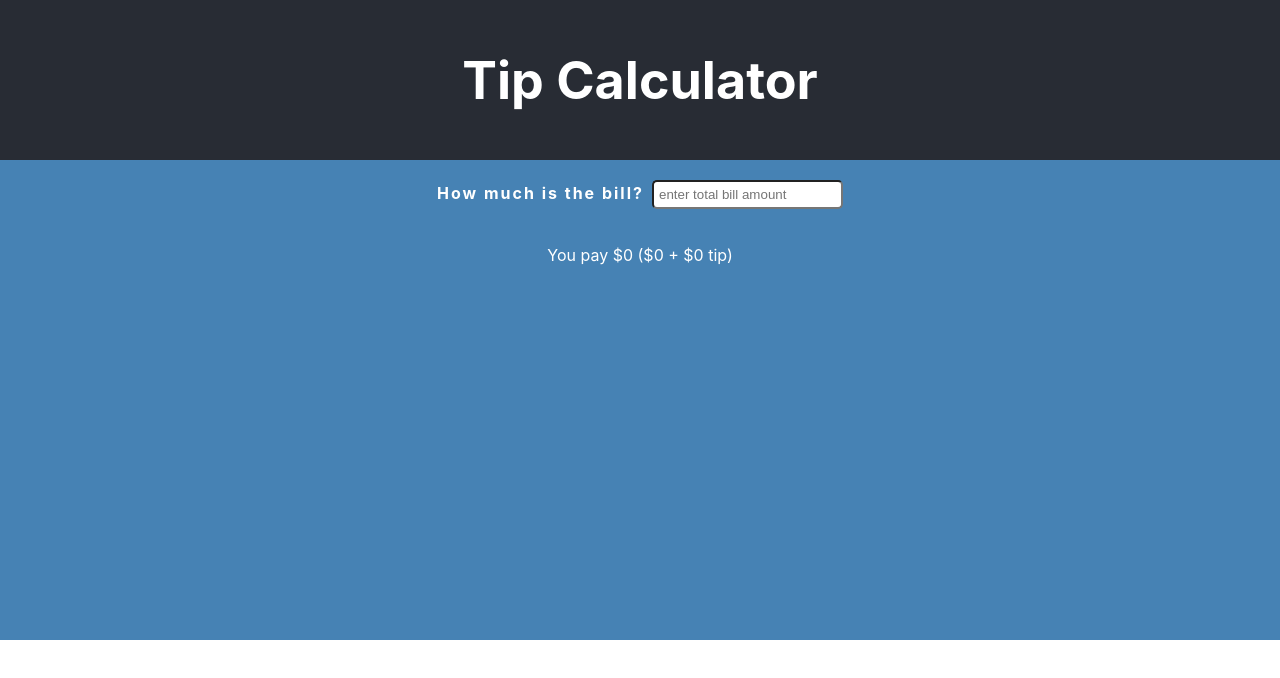
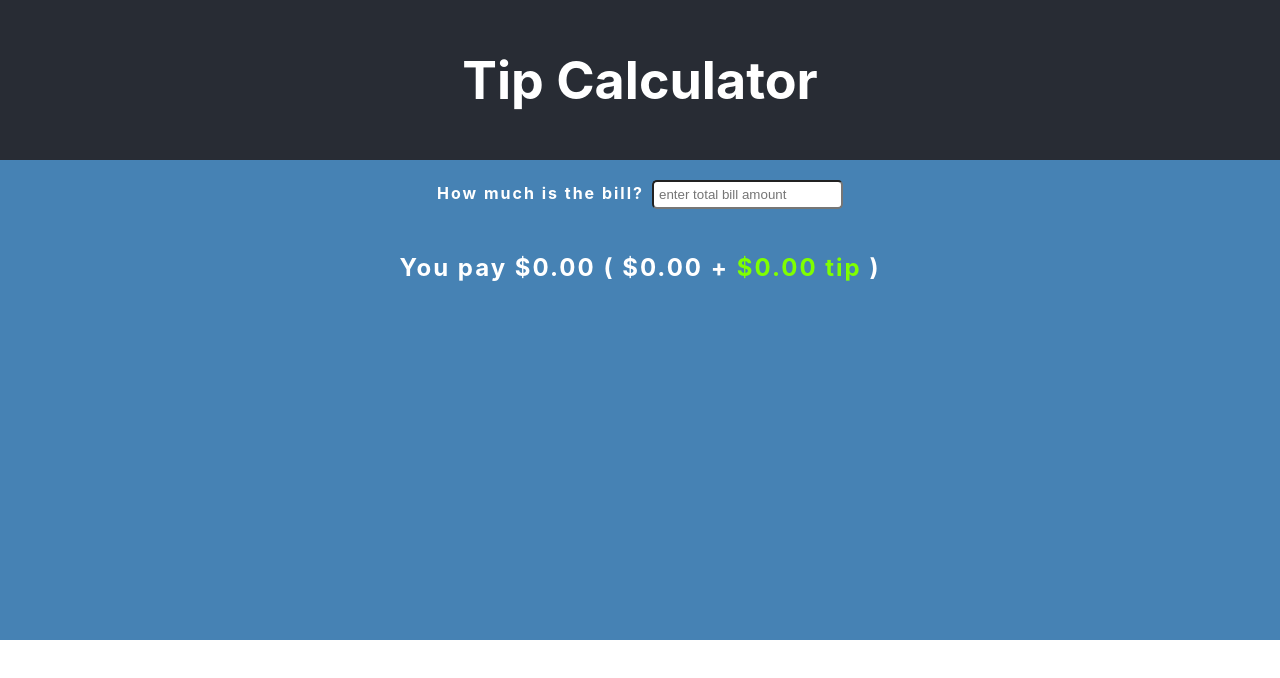
Before and after one commit to BillStephens2022/tip-calculator-react, a React (Create React App) app: page / in a window 1280 px wide. Shown: the top 678 px of the page. Built offline with nearby package versions, Linux system fonts and the light colour scheme.

Commit message:
updated styling on Message component

```diff
--- a/src/App.css
+++ b/src/App.css
@@ -33,3 +33,14 @@ input {
   border-radius: 5px;
   padding: 5px;
 }
+
+.message {
+  font-size: 1.5rem;
+  font-weight: 700;
+  letter-spacing: 2px;
+  color: white;
+}
+
+.tip {
+  color: chartreuse;
+}
--- a/src/App.js
+++ b/src/App.js
@@ -1,7 +1,7 @@
 import { useState } from 'react';
-import { BillInput } from './BillInput';
+import { BillInput } from './components/BillInput';
 import './App.css';
-import Message from './Message';
+import Message from './components/Message';
 
 function App() {
   const [bill, setBill] = useState(0);
--- a/src/Message.js
+++ /dev/null
@@ -1,7 +0,0 @@
-export default function Message({ bill }) {
-    return (
-        <div>
-            <p>You pay ${bill + bill*.15} (${bill} + ${bill*.15} tip)</p>
-        </div>
-    )
-}
--- /dev/null
+++ b/src/components/Message.js
@@ -0,0 +1,9 @@
+import { formatNumber } from "../util/helperFunctions"
+
+export default function Message({ bill }) {
+    return (
+        <div>
+            <p className="message">You pay ${formatNumber(bill + bill*.15)} ( ${formatNumber(bill)} + <span className="tip">${formatNumber(bill*.15)} tip</span> )</p>
+        </div>
+    )
+}
--- /dev/null
+++ b/src/util/helperFunctions.js
@@ -0,0 +1,6 @@
+export const formatNumber = (num) => {
+  return num.toLocaleString("en-US", {
+    minimumFractionDigits: 2,
+    maximumFractionDigits: 2,
+  });
+};
```
Also changed, not shown: src/components/BillInput.js (renamed from src/BillInput.js).
